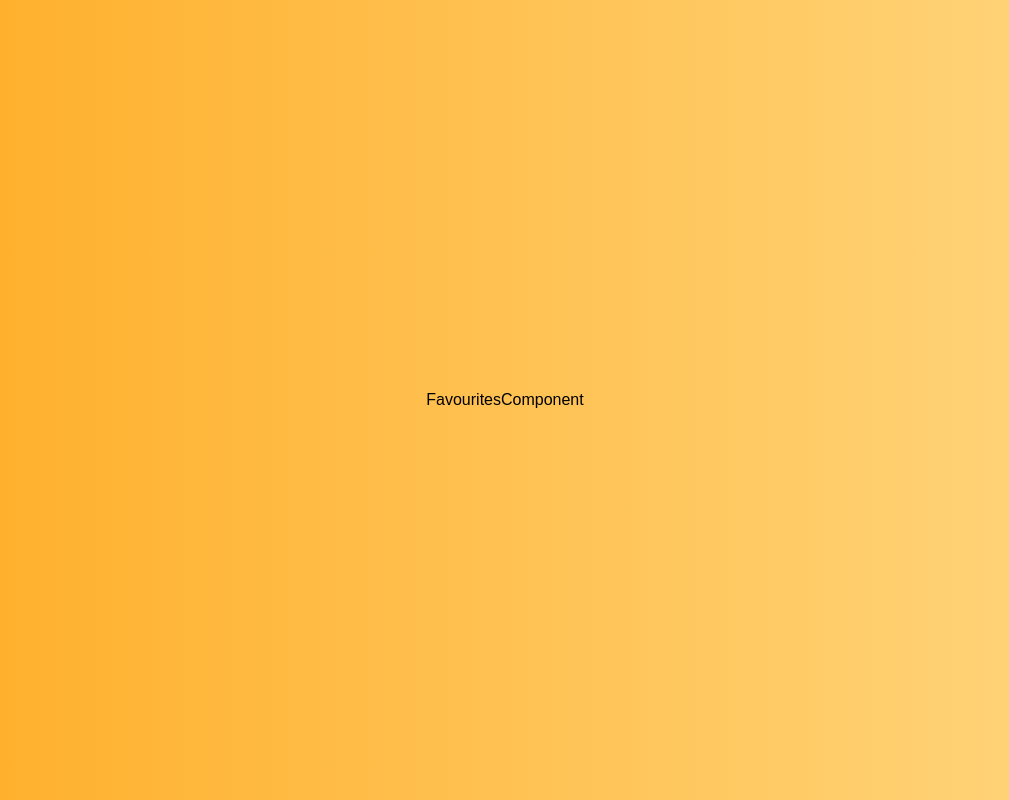
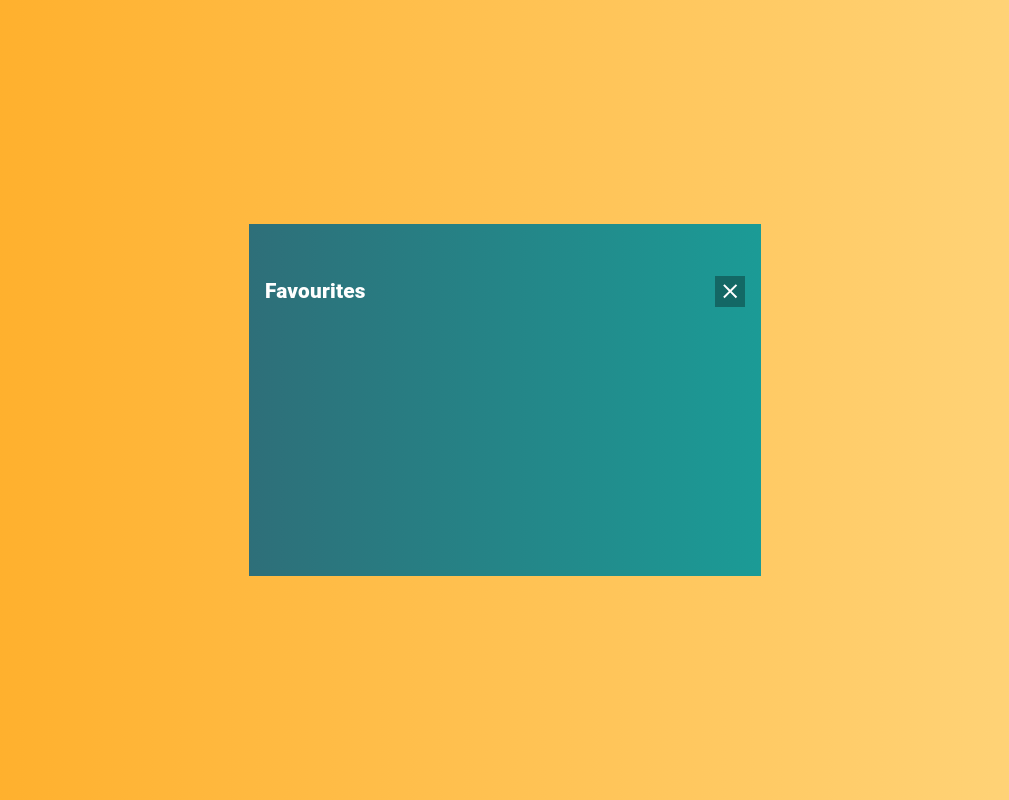
Before and after one commit to Anusree-mj/Quote_Generator, a React (Create React App) app: page /favourites in a window 1280 px wide. Shown: the whole page, without its empty margins (135-1144 px from the left). Built offline with nearby package versions, Linux system fonts and the light colour scheme.

Commit message:
feat:fetch quotes, style:favourites

```diff
--- a/package.json
+++ b/package.json
@@ -14,6 +14,7 @@
     "@types/node": "^16.18.105",
     "@types/react": "^18.3.3",
     "@types/react-dom": "^18.3.0",
+    "axios": "^1.7.4",
     "react": "^18.3.1",
     "react-dom": "^18.3.1",
     "react-router-dom": "^6.26.0",
--- a/src/components/favourites.tsx
+++ b/src/components/favourites.tsx
@@ -1,9 +1,41 @@
-import { Box } from "@mui/material"
-
+import { Box, Typography } from "@mui/material"
+import CloseIcon from '@mui/icons-material/Close';
+import { useNavigate } from "react-router-dom";
 
 const FavouritesComponent = () => {
+  const navigate = useNavigate()
+
   return (
-    <Box sx={{ color: 'black' }} >FavouritesComponent</Box >
+    <Box sx={{
+      width: '30rem', maxWidth: '95%', minHeight: '40vh',
+      display: 'flex', flexDirection: 'column',
+      alignItems: 'center', justifyContent: 'center',
+      background: 'linear-gradient(to left, #1b9b96, #2e6f79)',
+      p: 2, overflow: 'hidden'
+
+    }}>
+      <Box sx={{
+        maxWidth: '100%', width: '30rem', mb: 2,
+        display: "flex", alignItems: 'flex-start',
+        justifyContent: 'space-between',
+      }}>
+        <Typography sx={{
+          fontSize: '1.3rem',
+          fontWeight: '800'
+        }}>Favourites</Typography>
+        <CloseIcon sx={{
+          color: 'white',
+          backgroundColor: '#00000052', p: '0.2rem',
+          cursor: 'pointer'
+
+        }} onClick={() => navigate('/')} />
+      </Box>
+      <Box sx={{
+        width: '100%',minHeight:'25vh',
+      }}>
+
+      </Box>
+    </Box >
   )
 }
 
--- a/src/components/quote.tsx
+++ b/src/components/quote.tsx
@@ -1,23 +1,44 @@
 import { Box, Button, Typography } from '@mui/material'
 import FavoriteSharpIcon from '@mui/icons-material/FavoriteSharp';
-import { useState } from 'react';
+import { useEffect, useState } from 'react';
 import FormatQuoteIcon from '@mui/icons-material/FormatQuote';
+import axios from 'axios';
+import { useNavigate } from 'react-router-dom';
 
 const QuoteComponent = () => {
     const [quote, setQuote] = useState({
-        text: 'quoteee',
-        author: 'author'
+        text: '',
+        author: ''
     })
+    const navigate = useNavigate()
+
+    useEffect(() => {
+        getQuotes()
+    }, [])
+
+    const getQuotes = async () => {
+        try {
+            const { data } = await axios.get('https://type.fit/api/quotes');
+            const randomQuote = data[Math.floor(Math.random() * data.length)];
+            setQuote({
+                text: randomQuote.text,
+                author: randomQuote.author
+            })
+        }
+        catch (err) {
+            console.log(err)
+        }
+    }
     return (
         <Box sx={{
-            width: '30rem', maxWidth: '95%',
+            width: '30rem', maxWidth: '95%',minHeight:'40vh',
             display: 'flex', flexDirection: 'column',
             alignItems: 'center', justifyContent: 'center',
             backgroundColor: '#212226', p: 2, overflow: 'hidden'
 
         }}>
             <Box sx={{
-                maxWidth: '100%', width: '30rem',
+                maxWidth: '100%', width: '30rem', mb: 2,
                 display: "flex", alignItems: 'center',
                 justifyContent: 'space-between'
             }}>
@@ -30,7 +51,7 @@ const QuoteComponent = () => {
                     backgroundColor: '#00000052', p: '0.2rem',
                     cursor: 'pointer'
 
-                }} />
+                }}  onClick={() => navigate('/favourites')}/>
             </Box>
             <Box sx={{
                 display: 'flex', flexDirection: 'column',
@@ -42,7 +63,7 @@ const QuoteComponent = () => {
                 }} />
                 <Typography sx={{ textAlign: 'start', ml: 5, mt: 2, mb: 2 }}>{quote.text}</Typography>
                 <Typography sx={{ textAlign: 'end', mb: 2, mr: 5 }}>- {quote.author}</Typography>
-                <FormatQuoteIcon sx={{ alignSelf: 'flex-end' }} />
+                <FormatQuoteIcon sx={{ alignSelf: 'flex-end', cursor: 'pointer' }} />
                 {/* <Box sx={{
                     position: 'absolute', borderRadius: '50%'
                 }}>
@@ -54,13 +75,14 @@ const QuoteComponent = () => {
                     </Box>
                 </Box> */}
                 <Box sx={{
-                    display: 'flex', mt: 2,
+                    display: 'flex', mt: 2, width: '30rem', maxWidth: '90%',
                     alignItems: 'center', justifyContent: 'space-around',
                 }}>
                     <Button variant="contained" sx={{
                         background: 'linear-gradient(to left, #553ddd, #7f69e8)',
                         borderRadius: '0.4rem', width: '10rem', p: '4px'
-                    }}>New Quote</Button>
+                    }} onClick={getQuotes}
+                    >New Quote</Button>
                     <Button variant="contained" sx={{
                         background: 'linear-gradient(to left, #2e6f79, #1b9b96)',
                         borderRadius: '0.4rem', width: '10rem', p: '4px'
```
Also changed, not shown: 1 other file (tests, documents, lock files or other folders).
